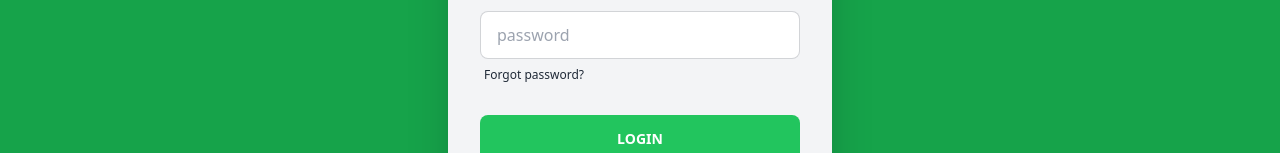
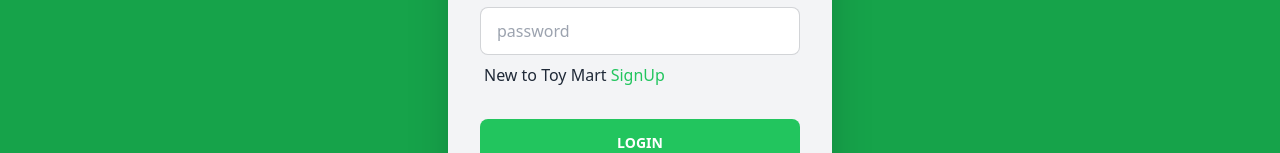
Before and after one commit to arifremal/toy-marketplace-client, a React (Vite) app: page /login in a window 1280 px wide. Shown: the part 517-670 px from the top of the page. Built offline with nearby package versions, Linux system fonts and the light colour scheme.

Commit message:
homepage hero section added

```diff
--- a/src/AuthComponents/Login.jsx
+++ b/src/AuthComponents/Login.jsx
@@ -1,3 +1,5 @@
+import { Link } from "react-router-dom";
+
 const Login = () => {
     const loginSubmit = event=>{
         event.preventDefault()
@@ -15,15 +17,15 @@
           <label className="label">
             <span className="label-text">Email</span>
           </label>
-          <input type="text" placeholder="email" className="input input-bordered" />
+          <input type="text" placeholder="email" name="email" className="input input-bordered" />
         </div>
         <div className="form-control">
           <label className="label">
             <span className="label-text">Password</span>
           </label>
-          <input type="text" placeholder="password" className="input input-bordered" />
+          <input type="text" placeholder="password" name="password" className="input input-bordered" />
           <label className="label">
-            <a href="#" className="label-text-alt link link-hover">Forgot password?</a>
+            <p>New to Toy Mart <Link className="text-green-500" to={"/signup"}>SignUp</Link> </p>
           </label>
         </div>
         <div className="form-control mt-6">
```
